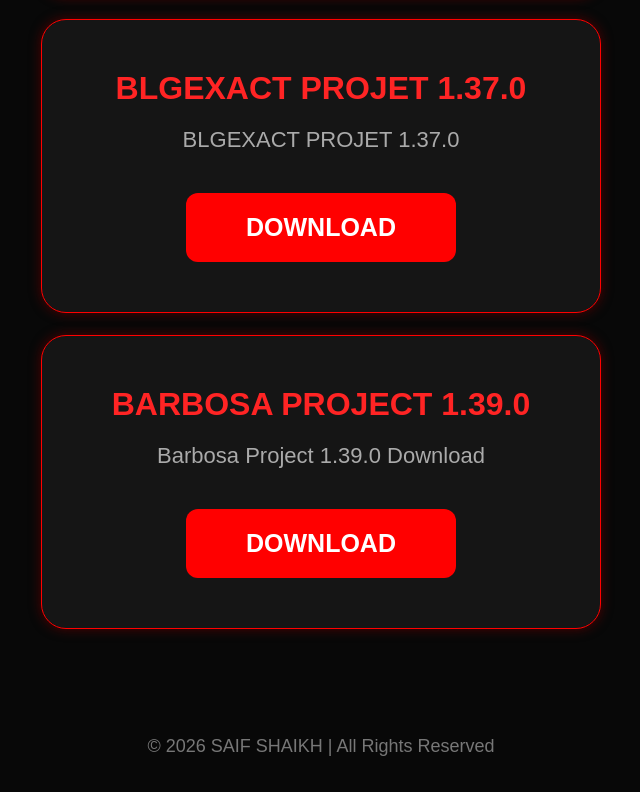
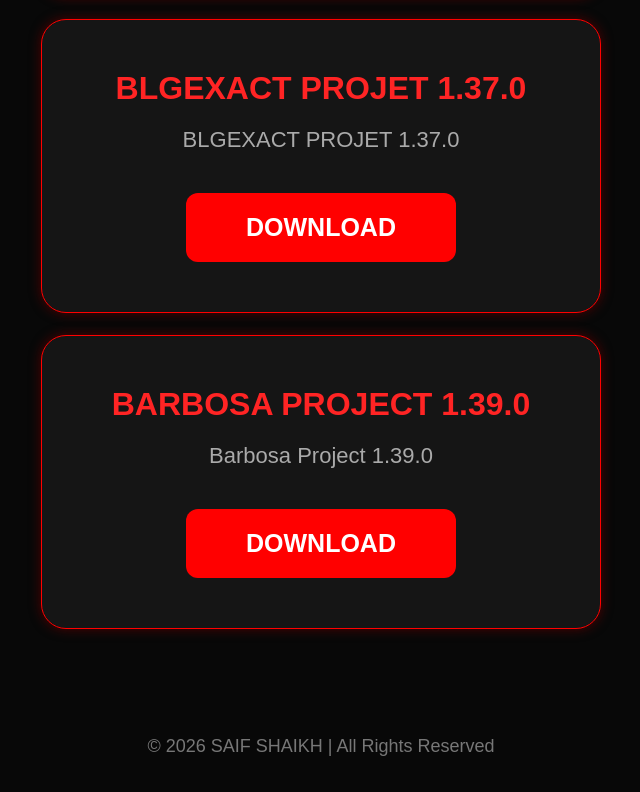
Before and after one commit to md7080596-lgtm/Saif-Shaikh, a plain HTML site: page index.html in a window 1280 px wide. Shown: the part 1507-2299 px from the top of the page, without its empty margins (319-959 px from the left). Drawn offline with Linux system fonts and the light colour scheme.

Commit message:
Update index.html

```diff
--- a/index.html
+++ b/index.html
@@ -142,7 +142,7 @@ footer {
 
     <div class="game">
         <h2>BARBOSA PROJECT 1.39.0</h2>
-        <p>Barbosa Project 1.39.0 Download</p>
+        <p>Barbosa Project 1.39.0</p>
         <a class="download" href="https://www.mediafire.com/file/ga86lhlm9v3k8gz/Barbosa_Project_1.39_clone_fix-blue-screen.apk/file" target="_blank">DOWNLOAD</a>
     </div>
 
```
